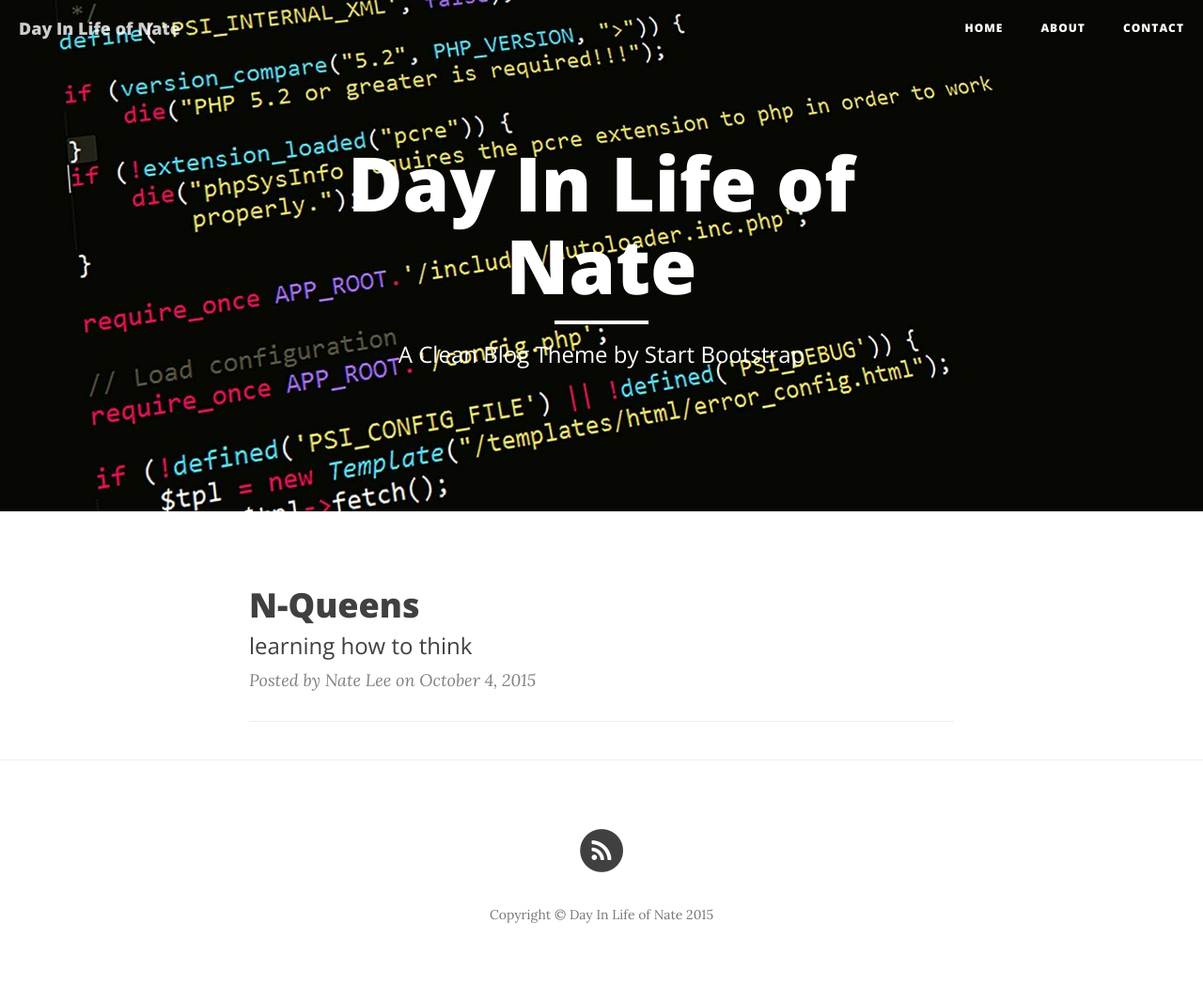
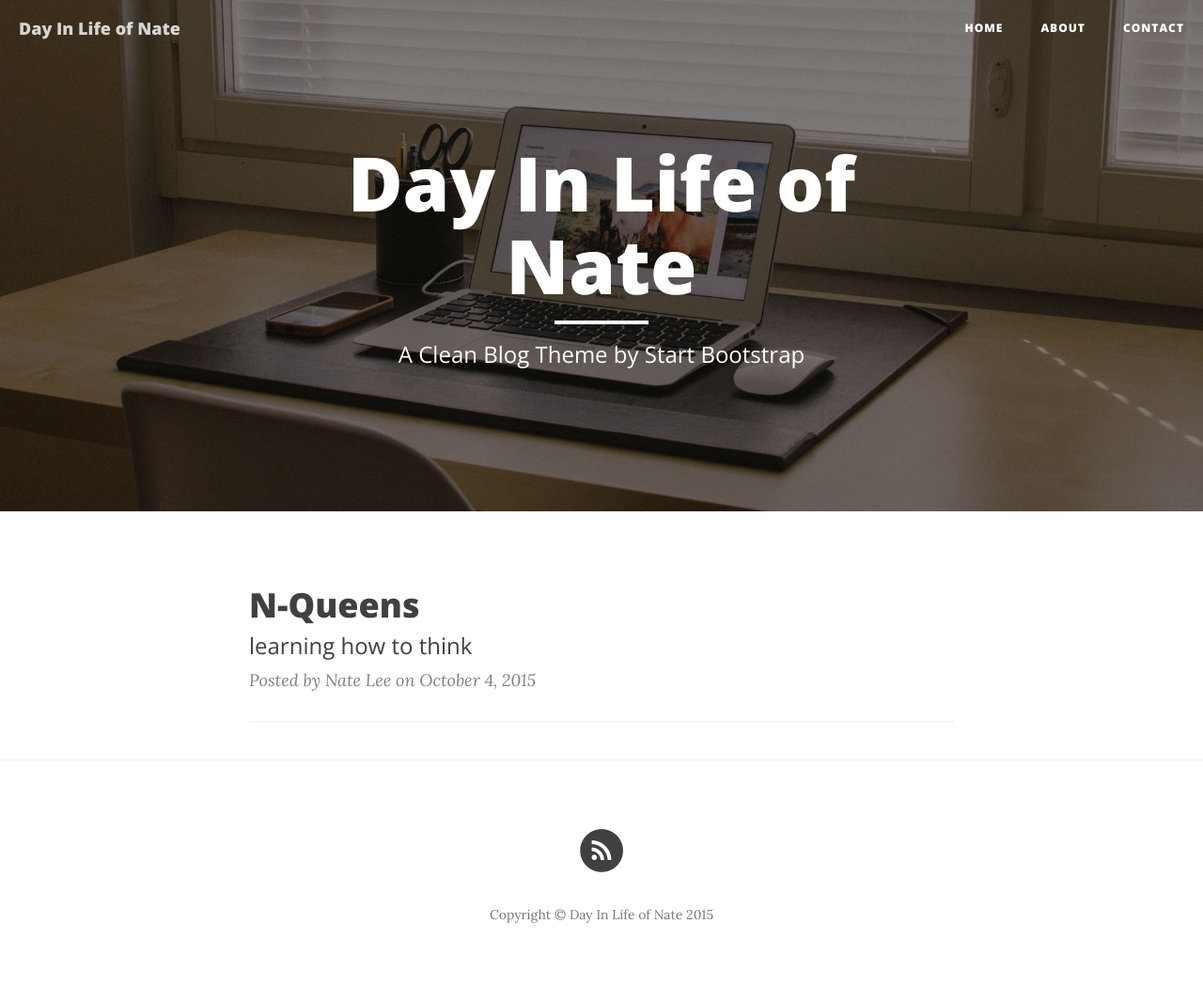
Before and after one commit to natejlee/blog, a Jekyll site: the page built from index.html, in a window 1280 px wide. Shown: the whole page at 94% size. Built offline with Jekyll 4.4.1, drawn with Linux system fonts in a browser that asks for light colours; nearby versions of some CDN libraries; the list of posts is cut into pages by our own code.

Commit message:
changed main bg

```diff
--- a/_config.yml
+++ b/_config.yml
@@ -1,6 +1,6 @@
 # Site settings
 title: Day In Life of Nate
-header-img: img/coding-main-bg.jpg
+header-img: img/home-bg.jpg
 # email: your-email@yourdomain.com
 description: "Life as a Makersquare Student. Cohort MKS23 LA"
 baseurl: "/blog"
```
